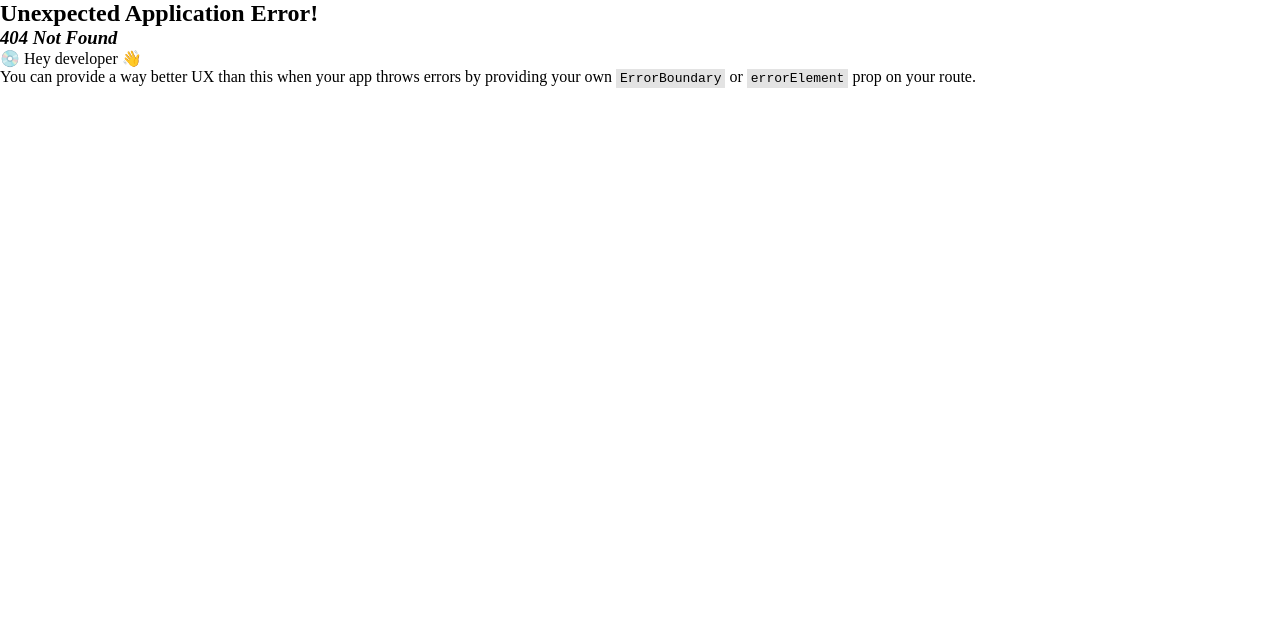
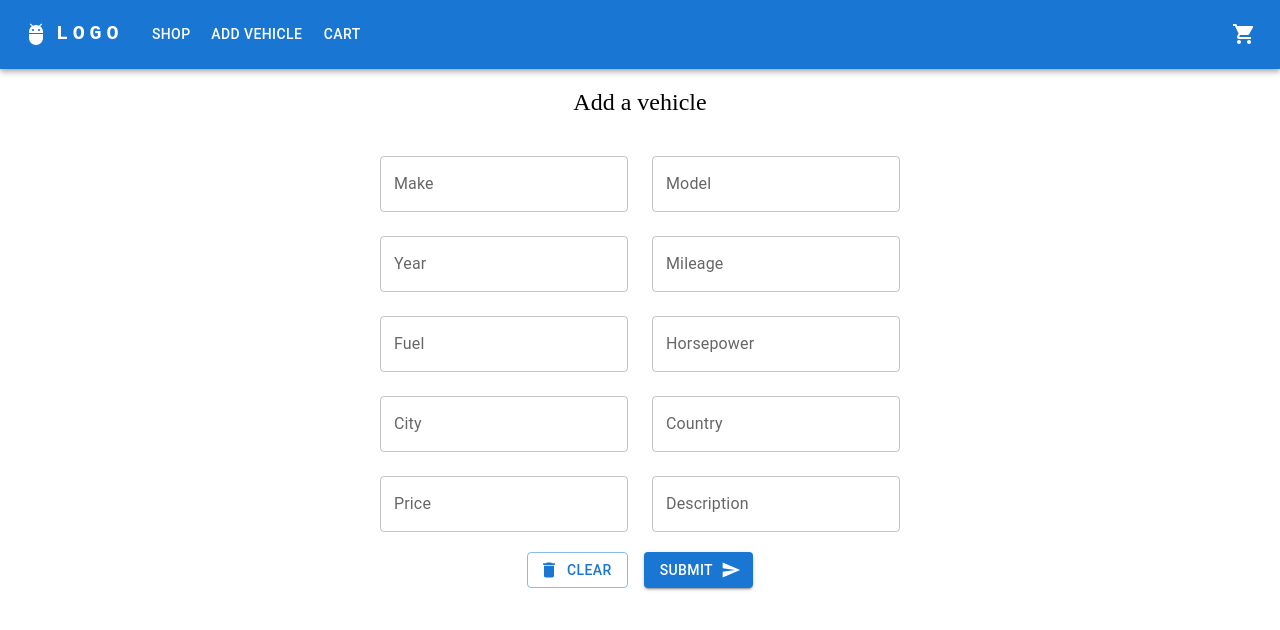
Before and after one commit to kosuo9909/store-project, a React (Create React App) app: page /add in a window 1280 px wide. Before the commit this address had no page. Shown: the top 630 px of the page. Built offline with nearby package versions, Linux system fonts and the light colour scheme.

Commit message:
basic AddVehicle structure

```diff
--- a/package.json
+++ b/package.json
@@ -26,6 +26,7 @@
     "sass": "^1.66.1",
     "sort-by": "^1.2.0",
     "typescript": "^4.9.5",
+    "uuid": "^9.0.0",
     "web-vitals": "^2.1.4"
   },
   "scripts": {
@@ -51,5 +52,8 @@
       "last 1 firefox version",
       "last 1 safari version"
     ]
+  },
+  "devDependencies": {
+    "@types/uuid": "^9.0.2"
   }
 }
--- /dev/null
+++ b/src/components/Add.tsx
@@ -0,0 +1,14 @@
+import TextField from '@mui/material/TextField';
+import Button from '@mui/material/Button';
+import { FormControl, FormLabel } from '@mui/material';
+const Add = () => {
+  return (
+    <FormControl>
+      <FormLabel>Enter Name</FormLabel>
+      <TextField></TextField>
+      <Button>Submit</Button>
+    </FormControl>
+  );
+};
+
+export default Add;
--- /dev/null
+++ b/src/components/AddVehicle.scss
@@ -0,0 +1,11 @@
+main {
+  display: flex;
+  flex-direction: column;
+  justify-content: center;
+  align-items: center;
+  gap: 20px;
+  h2 {
+    padding: 20px;
+    font-weight: 400;
+  }
+}
--- /dev/null
+++ b/src/components/AddVehicle.tsx
@@ -0,0 +1,156 @@
+import { alpha, styled } from '@mui/material/styles';
+import InputBase from '@mui/material/InputBase';
+import Box from '@mui/material/Box';
+import InputLabel from '@mui/material/InputLabel';
+import FormControl from '@mui/material/FormControl';
+import Button from '@mui/material/Button';
+import DeleteIcon from '@mui/icons-material/Delete';
+import SendIcon from '@mui/icons-material/Send';
+import TextField from '@mui/material/TextField';
+import Stack from '@mui/material/Stack';
+import './AddVehicle.scss';
+
+const BootstrapInput = styled(InputBase)(({ theme }) => ({
+  'label + &': {
+    marginTop: theme.spacing(3),
+  },
+  '& .MuiInputBase-input': {
+    borderRadius: 4,
+    position: 'relative',
+    backgroundColor: theme.palette.mode === 'light' ? '#fff' : '#1A2027',
+    border: '1px solid',
+    borderColor: theme.palette.mode === 'light' ? '#E0E3E7' : '#2D3843',
+    fontSize: 16,
+    width: 'auto',
+    padding: '10px 12px',
+    transition: theme.transitions.create([
+      'border-color',
+      'background-color',
+      'box-shadow',
+    ]),
+    // Use the system font instead of the default Roboto font.
+    fontFamily: [
+      '-apple-system',
+      'BlinkMacSystemFont',
+      '"Segoe UI"',
+      'Roboto',
+      '"Helvetica Neue"',
+      'Arial',
+      'sans-serif',
+      '"Apple Color Emoji"',
+      '"Segoe UI Emoji"',
+      '"Segoe UI Symbol"',
+    ].join(','),
+    '&:focus': {
+      boxShadow: `${alpha(theme.palette.primary.main, 0.25)} 0 0 0 0.2rem`,
+      borderColor: theme.palette.primary.main,
+    },
+  },
+}));
+
+export default function AddVehicle() {
+  return (
+    <main>
+      <h2>Add a vehicle</h2>
+      <Box
+        component='form'
+        noValidate
+        sx={{
+          display: 'grid',
+          gridTemplateColumns: '1fr 1fr',
+          justifyContent: 'center',
+          alignItems: 'center',
+          gap: 3,
+        }}
+      >
+        <TextField
+          // error
+
+          id='make'
+          type='input'
+          label='Make'
+          placeholder='Make'
+        />
+        <TextField
+          // error
+          id='model'
+          type='input'
+          label='Model'
+          placeholder='Model'
+        />
+        <TextField
+          // error
+          multiline
+          id='year'
+          type='input'
+          label='Year'
+          placeholder='Year'
+        />
+        <TextField
+          // error
+          multiline
+          id='mileage'
+          type='input'
+          label='Mileage'
+          placeholder='Mileage'
+        />
+        <TextField
+          // error
+          multiline
+          id='fuel'
+          type='input'
+          label='Fuel'
+          placeholder='Fuel'
+        />
+        <TextField
+          // error
+          multiline
+          id='bhop'
+          type='input'
+          label='Horsepower'
+          placeholder='Horsepower'
+        />
+        <TextField
+          // error
+          multiline
+          id='city'
+          type='input'
+          label='City'
+          placeholder='City'
+        />
+        <TextField
+          // error
+          multiline
+          id='country'
+          type='input'
+          label='Country'
+          placeholder='Country'
+        />
+        <TextField
+          // error
+          multiline
+          id='price'
+          type='input'
+          label='Price'
+          placeholder='Price'
+        />
+        <TextField
+          // error
+          multiline
+          id='description'
+          type='input'
+          label='Description'
+          placeholder='Brief description'
+        />
+      </Box>
+      <Stack direction='row' spacing={2}>
+        <Button variant='outlined' startIcon={<DeleteIcon />}>
+          Clear
+        </Button>
+        <Button variant='contained' endIcon={<SendIcon />}>
+          Submit
+        </Button>
+      </Stack>
+    </main>
+  );
+}
--- a/src/components/Navbar.tsx
+++ b/src/components/Navbar.tsx
@@ -120,17 +120,30 @@ function Navbar() {
               LOGO
             </Typography>
             <Box sx={{ flexGrow: 1, display: { xs: 'none', md: 'flex' } }}>
-              {pages.map((page) => (
               <Link to='shop'>
                 <Button
-                    key={page}
                   onClick={handleCloseNavMenu}
                   sx={{ my: 2, color: 'white', display: 'block' }}
                 >
-                    {page}
+                  Shop
                 </Button>
               </Link>
-              ))}
+              <Link to='add'>
+                <Button
+                  onClick={handleCloseNavMenu}
+                  sx={{ my: 2, color: 'white', display: 'block' }}
+                >
+                  Add Vehicle
+                </Button>
+              </Link>
+              <Link to='cart'>
+                <Button
+                  onClick={handleCloseNavMenu}
+                  sx={{ my: 2, color: 'white', display: 'block' }}
+                >
+                  Cart
+                </Button>
+              </Link>
             </Box>
 
             <Box sx={{ flexGrow: 0 }}>
--- a/src/components/SingleListing.tsx
+++ b/src/components/SingleListing.tsx
@@ -1,4 +1,3 @@
-import * as React from 'react';
 import Box from '@mui/material/Box';
 import Card from '@mui/material/Card';
 import CardActions from '@mui/material/CardActions';
```
Also changed, not shown: src/components/interfaces/interfaces.ts (added, +14 -0 lines), src/index.tsx (+7 -1 lines), src/reducers/carsReducer.ts (added, +28 -0 lines), src/store/store.ts (renamed from src/store/store.tsx), 1 other file (tests, documents, lock files or other folders). Lines whose indentation alone changed are shown as unchanged.
